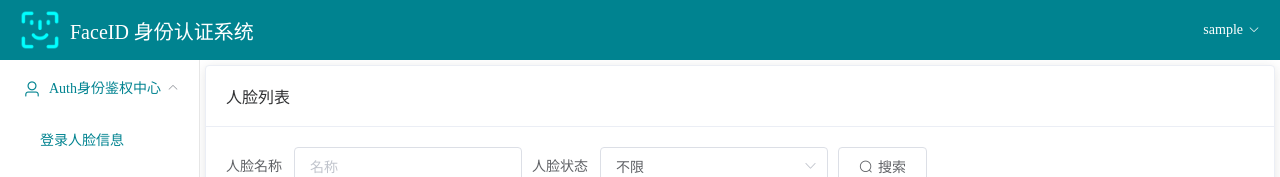
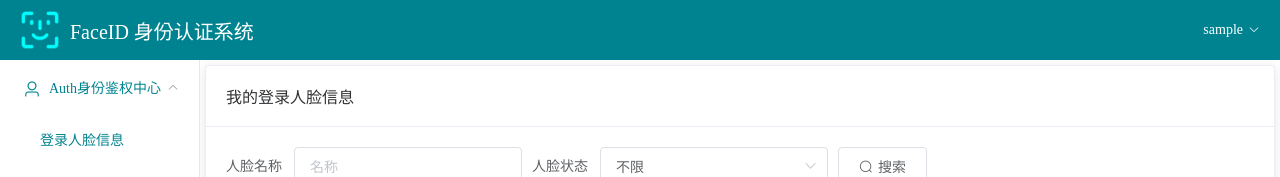
Before and after one commit to wzunjh/FaceID, a Vue app in the folder face-ui/: page /faceList in a window 1280 px wide. Shown: the top 177 px of the page. Built offline with nearby package versions, Linux system fonts and the light colour scheme; no server answers; sample sign-in values are in the browser's storage.

Commit message:
个人人脸库实现

```diff
--- a/face-ui/src/components/face/index.vue
+++ b/face-ui/src/components/face/index.vue
@@ -4,7 +4,7 @@
     <!--条件搜索区域-->
     <el-row>
       <el-col :span="24">
-        <el-card header="人脸列表">
+        <el-card header="我的登录人脸信息">
           <el-form :inline="true">
             <el-form-item label="人脸名称">
               <el-input v-model="searchFace.faceName" placeholder="名称" clearable></el-input>
```
